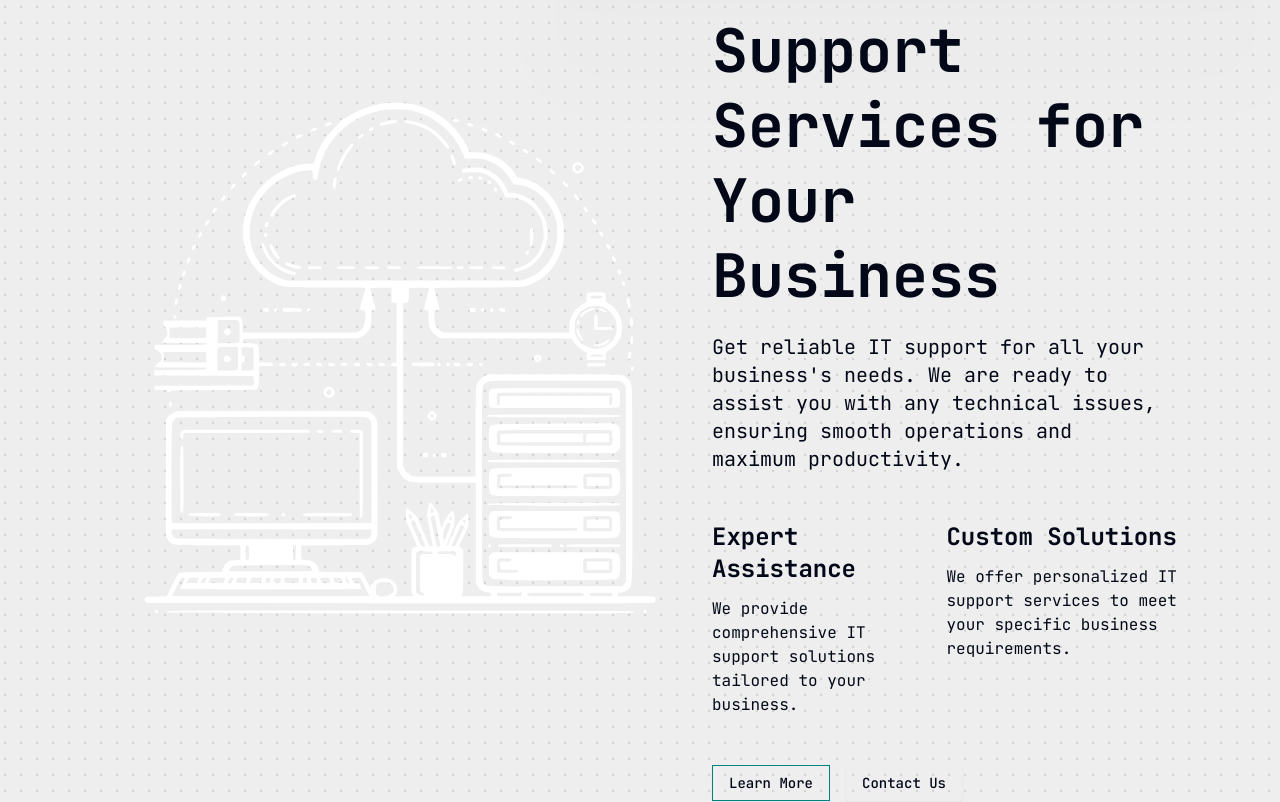
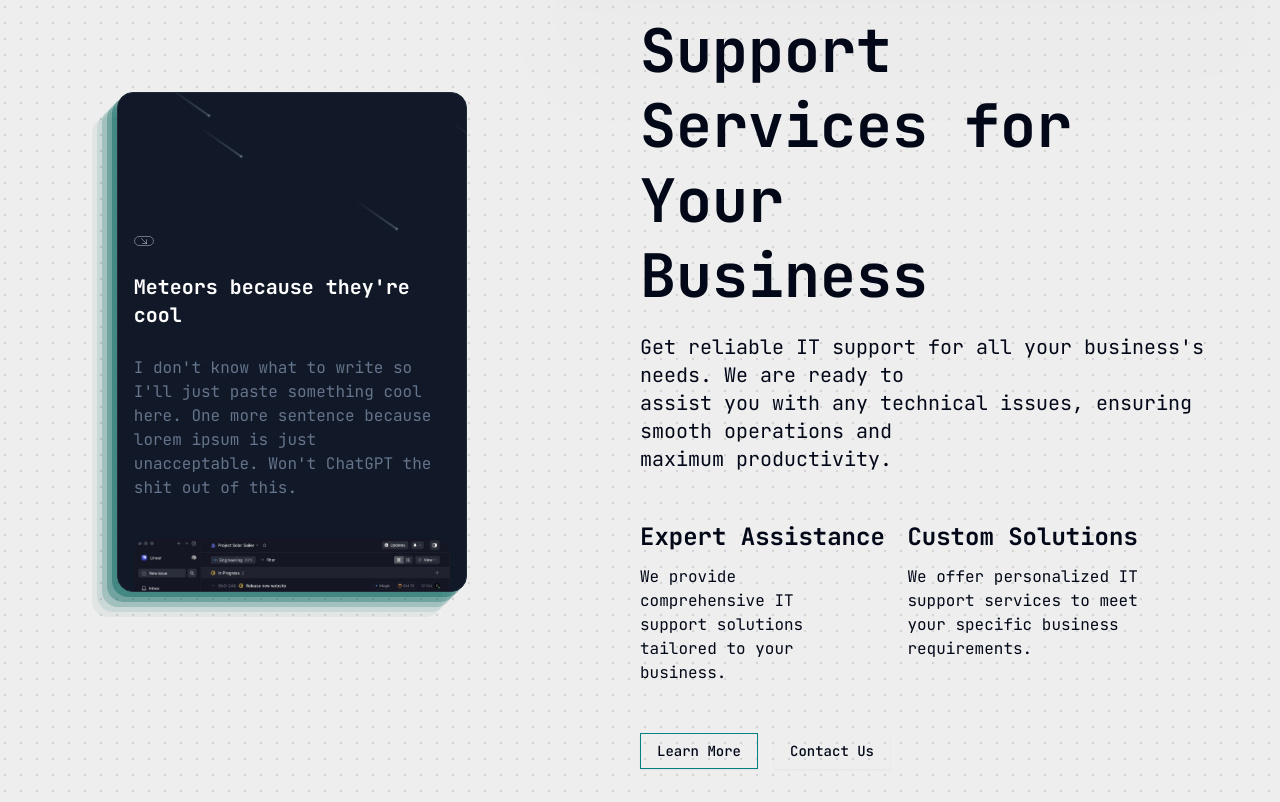
Before and after one commit to xXnikosXx/cts-clean, a Next.js app in the folder frontend/: page / in a window 1280 px wide. Shown: the part 942-1744 px from the top of the page. Built offline with nearby package versions, Linux system fonts and the light colour scheme.

Commit message:
added meteor card

```diff
--- a/frontend/src/app/page.tsx
+++ b/frontend/src/app/page.tsx
@@ -24,6 +24,7 @@ import Preloader from "@/components/Preloader"
 import { HeroHighlight, Highlight } from "@/components/ui/hero-highlight";
 import { ContainerScroll } from "@/components/ui/container-scroll-animation";
 import { NewsletterSignup } from "@/components/NewsletterSignuo";
+import { HomeMeteorsCard } from "@/components/MeteorsCard";
 
 
 
@@ -174,13 +175,8 @@ export default function Home() {
         {/* IT Support Section */}
         <section className="mb-32">
           <div className="flex column-2 items-center">
-            <div className="flex w-[50%] ml-36">
-              <Image
-                src="/it-devices.svg"
-                alt="Technology Illustration"
-                width={600}
-                height={600}
-              />
+            <div className="w-[50%] flex justify-center">
+              <HomeMeteorsCard/>
             </div>
             <div className="m-14 text-wrap w-[50%]">
               <h6>Exceptional</h6>
--- /dev/null
+++ b/frontend/src/components/MeteorsCard/index.tsx
@@ -0,0 +1,53 @@
+import React from "react";
+import { Meteors } from "@/components/ui/meteors";
+import Image from "next/image";
+
+export function HomeMeteorsCard() {
+  return (
+    <div>
+      <div className="relative max-w-[60%] h-[500px] mx-auto">
+        {/* <div className="absolute inset-0 h-full w-full bg-gradient-to-r from-blue-500 to-teal-500 transform scale-[0.80] bg-red-500 rounded-full blur-3xl" /> */}
+        <div className="relative bg-gray-900 border border-gray-800  px-4 py-8 h-full overflow-hidden rounded-2xl flex flex-col justify-end items-start shadow-[-5px_5px_rgba(0,_98,_90,_0.4),_-10px_10px_rgba(0,_98,_90,_0.3),_-15px_15px_rgba(0,_98,_90,_0.2),_-20px_20px_rgba(0,_98,_90,_0.1),_-25px_25px_rgba(0,_98,_90,_0.05)]">
+          <div className="h-5 w-5 rounded-full border flex items-center justify-center mb-4 border-gray-500 relative top-[40%]">
+            <svg
+              xmlns="http://www.w3.org/2000/svg"
+              fill="none"
+              viewBox="0 0 24 24"
+              strokeWidth="1.5"
+              stroke="currentColor"
+              className="h-2 w-2 text-gray-300"
+            >
+              <path
+                strokeLinecap="round"
+                strokeLinejoin="round"
+                d="M4.5 4.5l15 15m0 0V8.25m0 11.25H8.25"
+              />
+            </svg>
+          </div>
+
+          <h1 className="font-bold text-xl text-white mb-4 z-50 relative top-[42.5%]">
+            Meteors because they&apos;re cool
+          </h1>
+
+          <p className="font-normal text-base text-slate-500 mb-4 relative z-50 top-[45%]">
+            I don&apos;t know what to write so I&apos;ll just paste something
+            cool here. One more sentence because lorem ipsum is just
+            unacceptable. Won&apos;t ChatGPT the shit out of this.
+          </p>
+
+          <Image
+            src={`/linear.jpg`}
+            alt="hero"
+            height={720}
+            width={1400}
+            className="rounded-2xl object-cover h-full object-left-top relative z-50 top-[50%]"
+            draggable={false}
+          />
+
+          {/* Meaty part - Meteor effect */}
+          <Meteors number={15} />
+        </div>
+      </div>
+    </div>
+  );
+}
```
